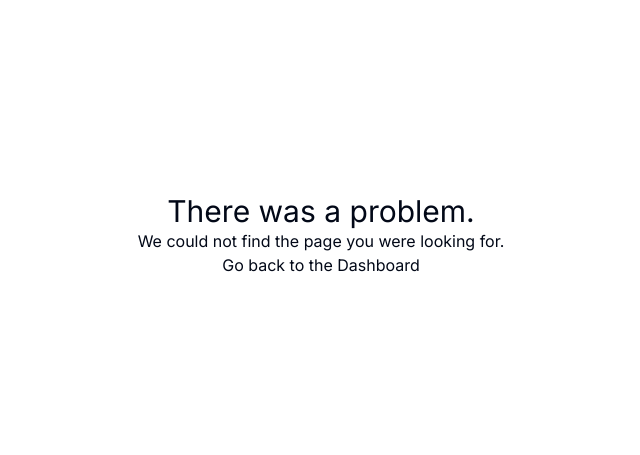
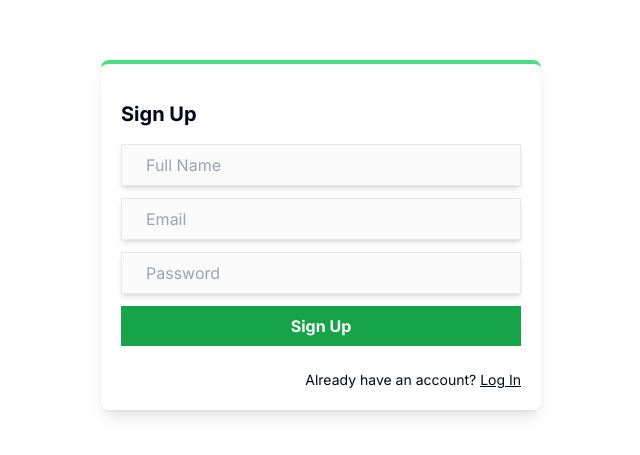
Before and after one commit to thenetvr/eCommerce, a Next.js app: page /auth/signup in a window 1280 px wide. Before the commit this address had no page. Shown: the part 165-620 px from the top of the page, without its empty margins (319-959 px from the left). Built offline with nearby package versions, Linux system fonts and the light colour scheme.

Commit message:
implemented UI for login, signup, and user info & FE functionality for signup form

```diff
--- /dev/null
+++ b/app/auth/dashboard/page.tsx
@@ -0,0 +1,10 @@
+import UserInfo from "@/components/auth/UserInfo";
+import React from "react";
+
+export default function Dashboard() {
+  return (
+    <div>
+      <UserInfo />
+    </div>
+  );
+}
--- /dev/null
+++ b/app/auth/login/page.tsx
@@ -0,0 +1,10 @@
+import LoginForm from "@/components/auth/LoginForm";
+import React from "react";
+
+export default function Login() {
+  return (
+    <div>
+      <LoginForm />
+    </div>
+  );
+}
--- /dev/null
+++ b/app/auth/signup/page.tsx
@@ -0,0 +1,10 @@
+import SignupForm from "@/components/auth/SignupForm";
+import React from "react";
+
+export default function Signup() {
+  return (
+    <div>
+      <SignupForm />
+    </div>
+  );
+}
--- a/app/globals.css
+++ b/app/globals.css
@@ -10,6 +10,11 @@
 input,
 textarea {
   @apply shadow-md px-6 py-2 border border-slate-200;
+}
+
+/* styles for login form */
+input {
+  @apply w-[400px] border border-gray-200 py-2 px-6 bg-zinc-100/40;
 }
 
 @layer base {
--- /dev/null
+++ b/components/auth/LoginForm.tsx
@@ -0,0 +1,25 @@
+import Link from "next/link";
+import React from "react";
+
+export default function LoginForm() {
+  return (
+    <div className="grid place-items-center h-screen">
+      <div className="shadow-lg p-5 rounded-lg border-t-4 border-green-400">
+        <h1 className="text-xl font-bold my-4">Login</h1>
+        <form className="flex flex-col gap-3">
+          <input type="text" placeholder="Email" />
+          <input type="password" placeholder="Password" />
+          <button className="bg-green-600 text-white font-bold cursor-pointer px-6 py-2">
+            Login
+          </button>
+          <div className="bg-red-500 text-white w-fit text-sm py-1 px-3 rounded-md mt-2">
+            Error message
+          </div>
+          <Link className="text-sm mt-3 text-right" href={"/auth/signup"}>
+            Don't have an account? <span className="underline">Sign Up</span>
+          </Link>
+        </form>
+      </div>
+    </div>
+  );
+}
--- /dev/null
+++ b/components/auth/SignupForm.tsx
@@ -0,0 +1,137 @@
+"use client";
+
+import Link from "next/link";
+import React, { FormEvent, useReducer, useState } from "react";
+import { useRouter } from "next/navigation";
+
+// Interface for our state
+interface FormState {
+  fullname: string;
+  email: string;
+  password: string;
+}
+
+export default function SignupForm() {
+  const [state, dispatch] = useReducer(
+    (state: FormState, action: Partial<FormState>) => ({
+      ...state,
+      ...action,
+    }),
+    {
+      fullname: "",
+      email: "",
+      password: "",
+    }
+  );
+  const [error, setError] = useState("");
+
+  const router = useRouter();
+
+  const handleSubmit = async (e: FormEvent<HTMLFormElement>) => {
+    e.preventDefault();
+
+    // destructure state
+    const { fullname, email, password } = state;
+
+    // error handling
+    if (!fullname || !email || !password) {
+      setError("All fields are necessary");
+      return;
+    }
+
+    try {
+      // change '/auth/signup' to '/api/auth/userExists' to access api
+      let pathArray = window.location.pathname.split("/");
+      pathArray = ["api", pathArray[1], "userExists"];
+      let newPathArray = pathArray.join("/");
+
+      // make POST request to '/api/auth/userExists'
+      const resUserExists = await fetch(`/${newPathArray}`, {
+        method: "POST",
+        headers: {
+          "Content-Type": "application/json",
+        },
+        body: JSON.stringify({ email }),
+      });
+
+      // If user already exists (not null), show error
+      const { user } = await resUserExists.json();
+      if (user) {
+        setError("User already exists");
+        return;
+      }
+
+      // change path array's endpoint to '/api/auth/signup'
+      pathArray[2] = "signup";
+      newPathArray = pathArray.join("/");
+
+      // make POST request to '/api/auth/signup' to create new DB collection instance
+      const res = await fetch(`/${newPathArray}`, {
+        method: "POST",
+        headers: {
+          "Content-Type": "application/json",
+        },
+        body: JSON.stringify({
+          fullname,
+          email,
+          password,
+        }),
+      });
+
+      // if user creation unsuccessful, console error
+      if (!res.ok) {
+        console.log("User Registration Failed");
+        return;
+      }
+
+      // reset form fields & navigate back to home page
+      dispatch({
+        fullname: "",
+        email: "",
+        password: "",
+      });
+      router.push("/");
+    } catch (err) {
+      console.log("Error during registration", err);
+    }
+  };
+
+  return (
+    <div className="grid place-items-center h-screen">
+      <div className="shadow-lg p-5 rounded-lg border-t-4 border-green-400">
+        <h1 className="text-xl font-bold my-4">Sign Up</h1>
+        <form onSubmit={handleSubmit} className="flex flex-col gap-3">
+          <input
+            type="text"
+            placeholder="Full Name"
+            value={state.fullname}
+            onChange={(e) => dispatch({ fullname: e.target.value })}
+          />
+          <input
+            type="text"
+            placeholder="Email"
+            value={state.email}
+            onChange={(e) => dispatch({ email: e.target.value })}
+          />
+          <input
+            type="password"
+            placeholder="Password"
+            value={state.password}
+            onChange={(e) => dispatch({ password: e.target.value })}
+          />
+          <button className="bg-green-600 text-white font-bold cursor-pointer px-6 py-2">
+            Sign Up
+          </button>
+          {error && (
+            <div className="bg-red-500 text-white w-fit text-sm py-1 px-3 rounded-md mt-2">
+              {error}
+            </div>
+          )}
+          <Link className="text-sm mt-3 text-right" href={"/auth/login"}>
+            Already have an account? <span className="underline">Log In</span>
+          </Link>
+        </form>
+      </div>
+    </div>
+  );
+}
--- /dev/null
+++ b/components/auth/UserInfo.tsx
@@ -0,0 +1,19 @@
+import React from "react";
+
+export default function UserInfo() {
+  return (
+    <div className="grid place-items-center h-screen">
+      <div className="shadow-lg p-8 bg-zing-300/10 flex flex-col gap-2 my-6">
+        <div>
+          Name: <span className="font-bold">John</span>
+        </div>
+        <div>
+          Email: <span className="font-bold">john@gmail.com</span>
+        </div>
+        <button className="bg-red-500 text-white font-bold px-6 py-2 mt-3">
+          Log Out
+        </button>
+      </div>
+    </div>
+  );
+}
```
